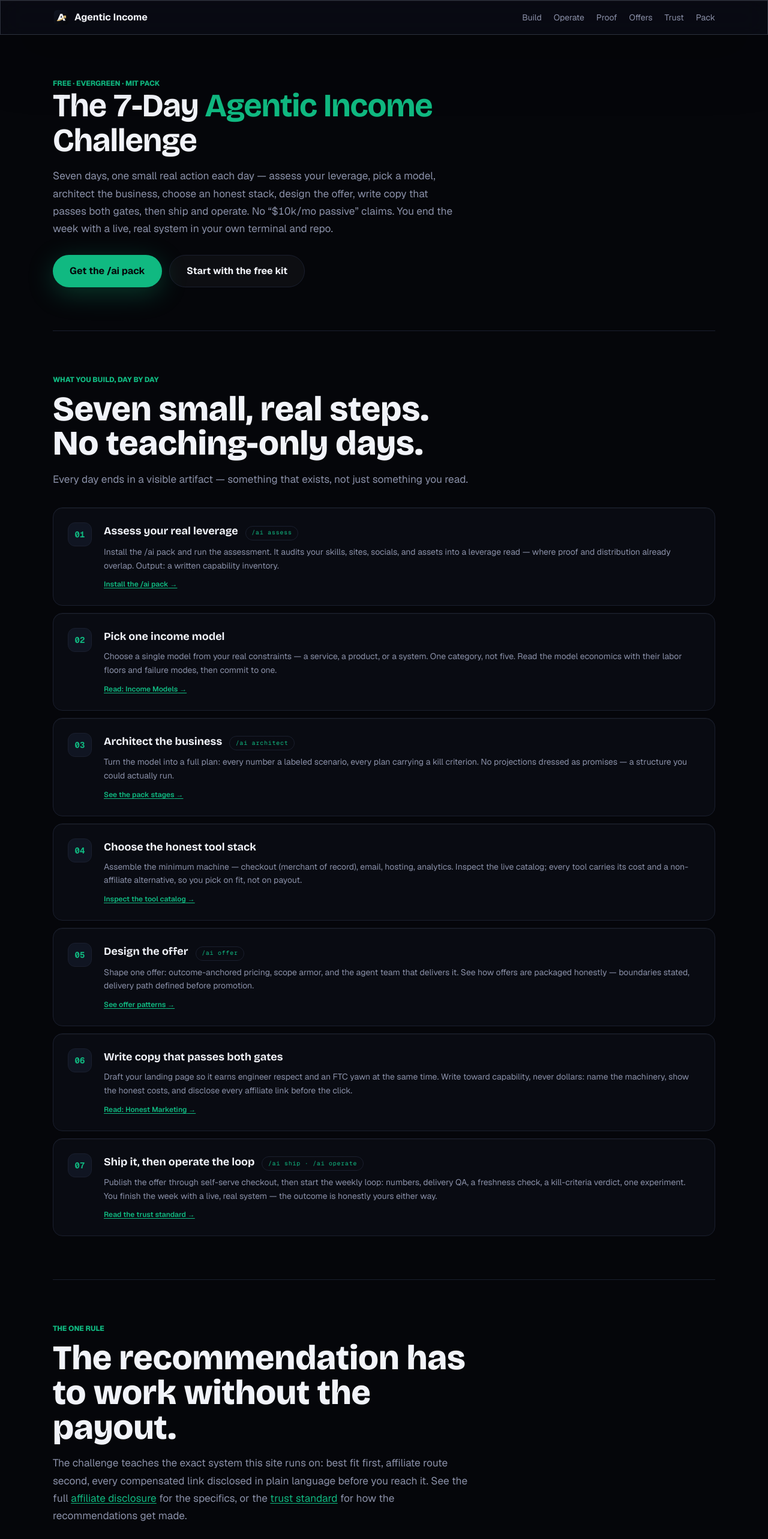
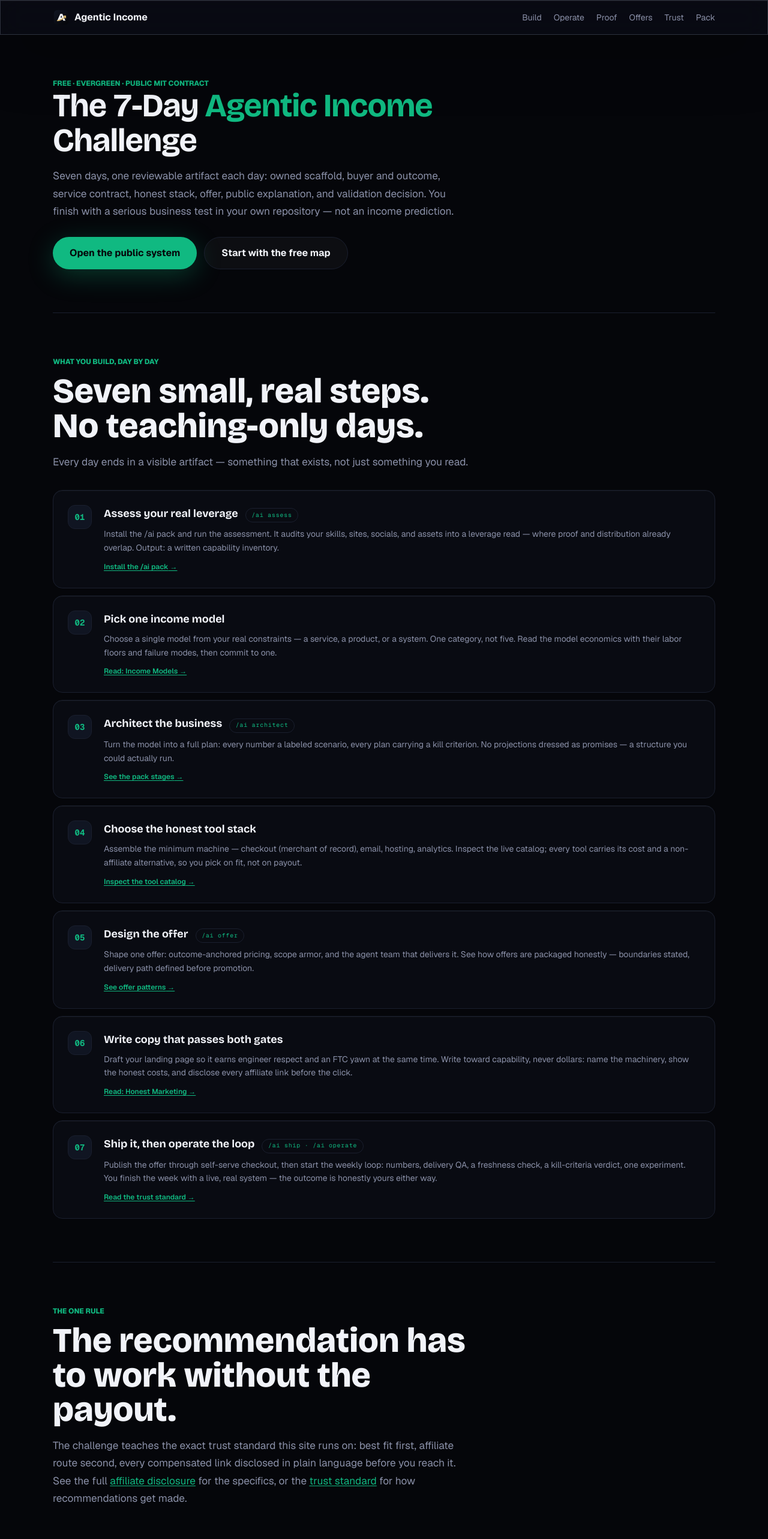
Before and after one commit to frankxai/agenticincome, a Next.js app: page /challenge in a window 1280 px wide. Shown: the top 2566 px of the page at 60% size. Built offline with nearby package versions, Linux system fonts and the light colour scheme.

Commit message:
fix: align public install and source claims

```diff
--- a/app/challenge/page.tsx
+++ b/app/challenge/page.tsx
@@ -7,12 +7,12 @@ import { FaqSection } from '@/components/FaqSection'
 export const metadata: Metadata = {
   title: 'The 7-Day Agentic Income Challenge',
   description:
-    'A free, evergreen 7-day path: one concrete build step a day using the /ai pack and the knowledge base — assess, pick a model, architect, ship, operate. Capability, never income claims.',
+    'A free, evergreen seven-day path using the public Agentic Income skill, scaffold, and validator to create one reviewable Outcome Pack. Capability, never income claims.',
   alternates: { canonical: '/challenge' },
   openGraph: {
     title: 'The 7-Day Agentic Income Challenge',
     description:
-      'One concrete build step a day using the /ai pack and the knowledge base. A live, real system by day seven — no income claims.',
+      'One reviewable artifact a day using the public operating contract. A serious business test by day seven — no income claims.',
     url: '/challenge',
   },
 }
@@ -20,23 +20,23 @@ export const metadata: Metadata = {
 const faqs = [
   {
     q: 'Will I make money doing this?',
-    a: 'No promises — the challenge is built to say so honestly. You will finish the week with a live, real system, which is the part that is not in doubt. Whether it earns is up to your market, your effort, and time. We market machinery and education, never outcomes.',
+    a: 'No. The challenge improves the quality of a business test; it does not create demand or guarantee a result. Whether the system earns depends on the buyer, offer, delivery, market, evidence, and continued human work.',
   },
   {
     q: 'Is it actually free?',
-    a: 'Yes. The /ai pack is MIT-licensed and the knowledge base is public. No credit card, no “free trial” that bills you later, no upsell hidden inside day one. The paid products are depth and updates — never required to finish the week.',
+    a: 'Yes. The operating skill, schema, validator, scaffold, and reference system are MIT licensed in a public repository. No account, card, customer data, or private credential is required.',
   },
   {
     q: 'How much time does each day take?',
-    a: 'Fifteen to thirty minutes for most days. The whole design is one small, concrete, real action per day — a written artifact, not a lecture.',
+    a: 'Fifteen to thirty minutes for most days. The design is one small, concrete action per day — a reviewable artifact, not a lecture.',
   },
   {
     q: 'What if I fall behind or start late?',
-    a: 'It is evergreen — it starts the day you begin and runs at your own pace. There is no cohort, no deadline, and no penalty for taking day four on day nine instead.',
+    a: 'It is evergreen — it starts the day you begin and runs at your own pace. There is no cohort, deadline, or penalty for taking day four on day nine.',
   },
   {
     q: 'Do I need to already know how to code?',
-    a: 'You need a terminal and a coding agent (Claude Code is the reference runtime; Codex, Gemini CLI, Cursor, and OpenCode run the pack too). The pack does the heavy lifting — it interviews you and writes the artifacts. You direct it.',
+    a: 'You need Node.js 20 or newer for the validator and scaffold. A capable coding agent helps, but the contracts are readable and the reference system can be inspected without handing an agent unrestricted authority.',
   },
 ]
 
@@ -45,21 +45,21 @@ export default function ChallengePage() {
     <>
       <section className="section-band pt-20">
         <div className="section-heading motion-reveal">
-          <div className="kicker text-[color:var(--color-accent)]">Free · evergreen · MIT pack</div>
+          <div className="kicker text-[color:var(--color-accent)]">Free · evergreen · public MIT contract</div>
           <h1 className="display-h2 !text-[clamp(2.2rem,4.5vw,3.4rem)]">
             The 7-Day <span className="text-[color:var(--color-accent)]">Agentic Income</span> Challenge
           </h1>
           <p className="mt-5 max-w-2xl text-lg leading-8 text-[color:var(--color-muted)]">
-            Seven days, one small real action each day — assess your leverage, pick a model, architect the business,
-            choose an honest stack, design the offer, write copy that passes both gates, then ship and operate. No
-            “$10k/mo passive” claims. You end the week with a live, real system in your own terminal and repo.
+            Seven days, one reviewable artifact each day: owned scaffold, buyer and outcome,
+            service contract, honest stack, offer, public explanation, and validation decision.
+            You finish with a serious business test in your own repository — not an income prediction.
           </p>
           <div className="mt-7 flex flex-wrap gap-3">
             <Link href="/pack" className="cta">
-              Get the /ai pack
+              Open the public system
             </Link>
             <Link href="/start" className="cta-secondary">
-              Start with the free kit
+              Start with the free map
             </Link>
           </div>
         </div>
@@ -104,8 +104,9 @@ export default function ChallengePage() {
           <div className="kicker">The one rule</div>
           <h2 className="display-h2">The recommendation has to work without the payout.</h2>
           <p>
-            The challenge teaches the exact system this site runs on: best fit first, affiliate route second, every
-            compensated link disclosed in plain language before you reach it. See the full{' '}
+            The challenge teaches the exact trust standard this site runs on: best fit first,
+            affiliate route second, every compensated link disclosed in plain language before you
+            reach it. See the full{' '}
             <Link href="/disclosure" className="text-[color:var(--color-accent)] underline underline-offset-2">
               affiliate disclosure
             </Link>{' '}
@@ -113,7 +114,7 @@ export default function ChallengePage() {
             <Link href="/trust" className="text-[color:var(--color-accent)] underline underline-offset-2">
               trust standard
             </Link>{' '}
-            for how the recommendations get made.
+            for how recommendations get made.
           </p>
         </div>
       </section>
@@ -123,23 +124,28 @@ export default function ChallengePage() {
         sub="One honest, concrete build step a day, by email. No income claims — just the next real thing to do."
         source="challenge"
         buttonLabel="Start Day 1"
-        successMessage="You’re in. Day 1 — assess your real leverage — is on its way."
+        successMessage="You’re in. Day 1 — create the owned system — is on its way."
       />
 
       <section className="section-band">
         <div className="section-heading motion-reveal">
           <div className="kicker">Prefer to move now?</div>
-          <h2 className="display-h2">Skip the wait. Install the pack today.</h2>
+          <h2 className="display-h2">Clone the public system today.</h2>
           <p>
-            The whole challenge is powered by the free /ai pack — five staged commands, four specialist agents,
-            four skills. You can run Day 1 the moment it is installed.
+            The operating skill, schema, validator, scaffold, and Request-to-Quote reference system
+            are public. You can create the first owned Outcome Pack as soon as Node.js 20 is available.
           </p>
           <div className="mt-7 flex flex-wrap gap-3">
-            <a href="https://github.com/frankxai/agenticincome" rel="noopener" className="cta">
-              Get the pack on GitHub
+            <a
+              href="https://github.com/frankxai/agentic-income-skills"
+              target="_blank"
+              rel="noopener noreferrer"
+              className="cta"
+            >
+              Open the public repository
             </a>
             <Link href="/pack" className="cta-secondary">
-              See how the pack works
+              See what ships
             </Link>
           </div>
         </div>
```
